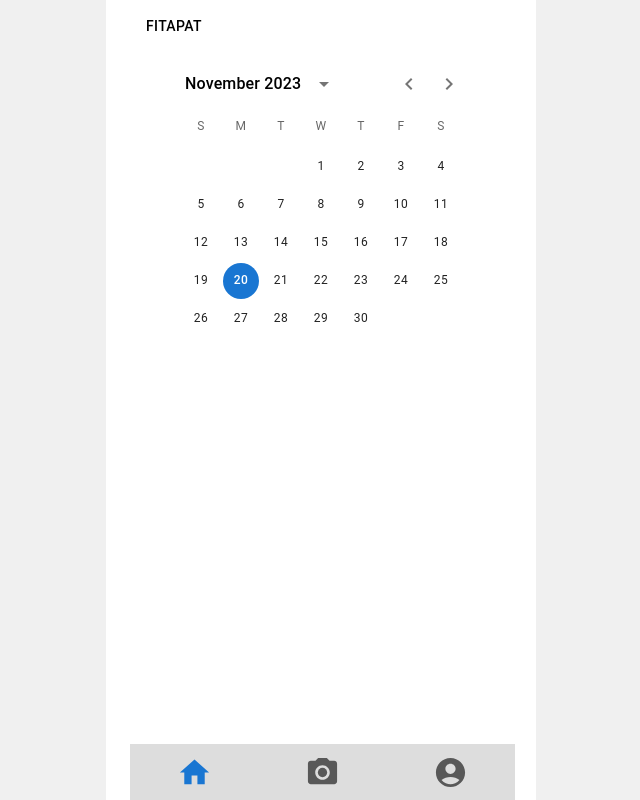
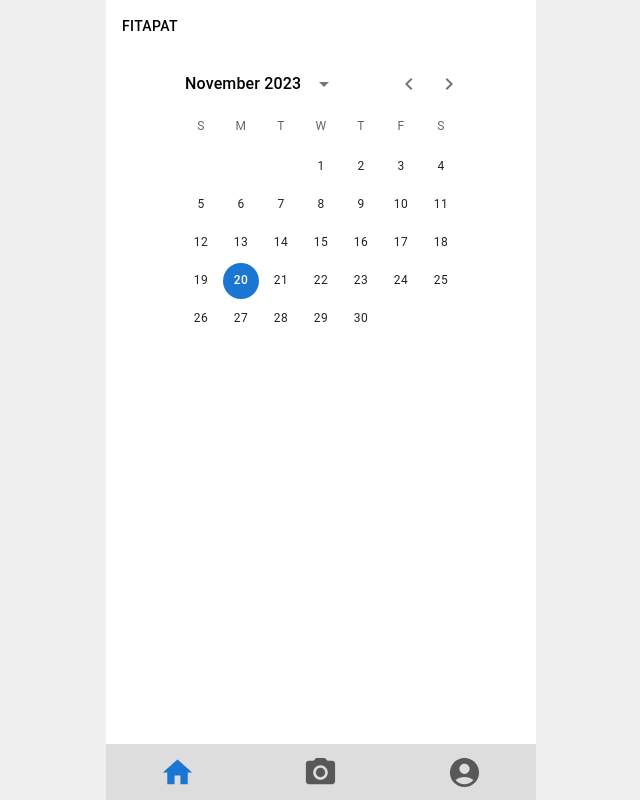
Before and after one commit to Fitapat/Fitapat-front, a Next.js app: page / in a window 1280 px wide. Shown: the whole page, without its empty margins (319-959 px from the left). Built offline with nearby package versions, Linux system fonts and the light colour scheme.

Commit message:
fix: edit global css, fix header, footer

```diff
--- a/src/app/globals.css
+++ b/src/app/globals.css
@@ -1,3 +1,7 @@
+* {
+  box-sizing: border-box;
+}
+
 html {
   background-color: #f0f0f0;
   margin: 0;
@@ -8,7 +12,7 @@ body {
   display: flex;
   flex-direction: column;
   box-sizing: border-box;
-  width: 100vw;
+  width: 100%;
   height: 100vh;
   max-width: 430px;
   margin: 0 auto;
--- a/src/app/layout.jsx
+++ b/src/app/layout.jsx
@@ -4,6 +4,7 @@ import { Inter } from 'next/font/google';
 import './globals.css';
 import { Container } from '@mui/material';
 import Header from '@/components/header';
+import Footer from '@/components/footer';
 
 const inter = Inter({ subsets: ['latin'] });
 
@@ -16,10 +17,9 @@ export default function RootLayout({ children }) {
   return (
     <html lang="en">
       <body className={inter.className}>
-        <Container>
-          <Header />
-          {children}
-        </Container>
+        <Header />
+        <Container sx={{ height: '100%' }}>{children}</Container>
+        <Footer />
       </body>
     </html>
   );
--- a/src/app/page.jsx
+++ b/src/app/page.jsx
@@ -1,14 +1,12 @@
 import React from 'react';
 import Image from 'next/image';
-import Footer from '@/components/footer';
 import styles from './page.module.css';
 import MuiCalendar from '@/components/calendar/muiCalendar';
 
 export default function Home() {
   return (
-    <div>
+    <>
       <MuiCalendar />
-      <Footer />
-    </div>
+    </>
   );
 }
--- a/src/components/footer.jsx
+++ b/src/components/footer.jsx
@@ -19,10 +19,10 @@ export default function Footer() {
   return (
     <BottomNavigation
       value={value}
-      style={{
-        position: 'fixed',
+      sx={{
+        position: 'absolute',
         bottom: 0,
-        width: '385px', // 수정하기
+        width: '430px',
         background: '#ddd',
       }}
     >
--- a/src/components/header.jsx
+++ b/src/components/header.jsx
@@ -21,7 +21,7 @@ export default function Header() {
     <Box
       sx={{
         top: 0,
-        width: '385px',
+        width: '100%',
         p: 1,
       }}
     >
```
